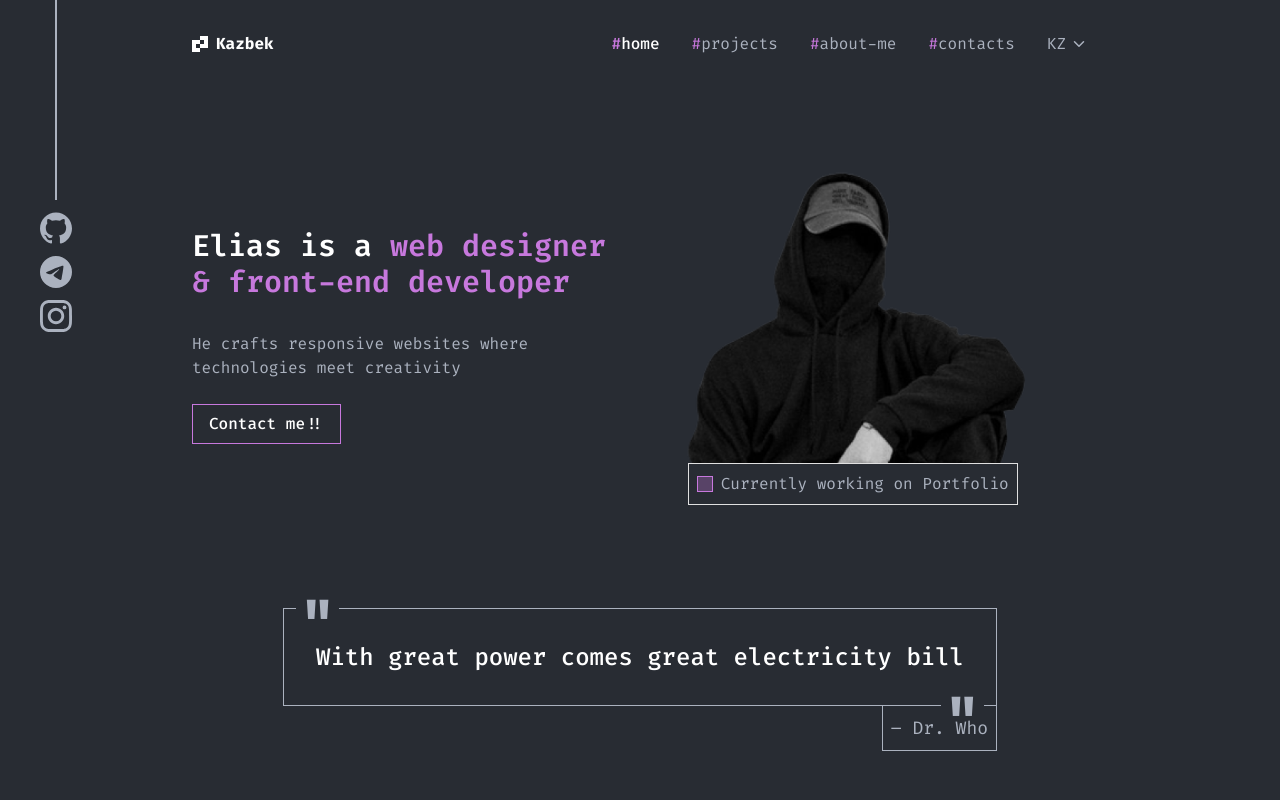
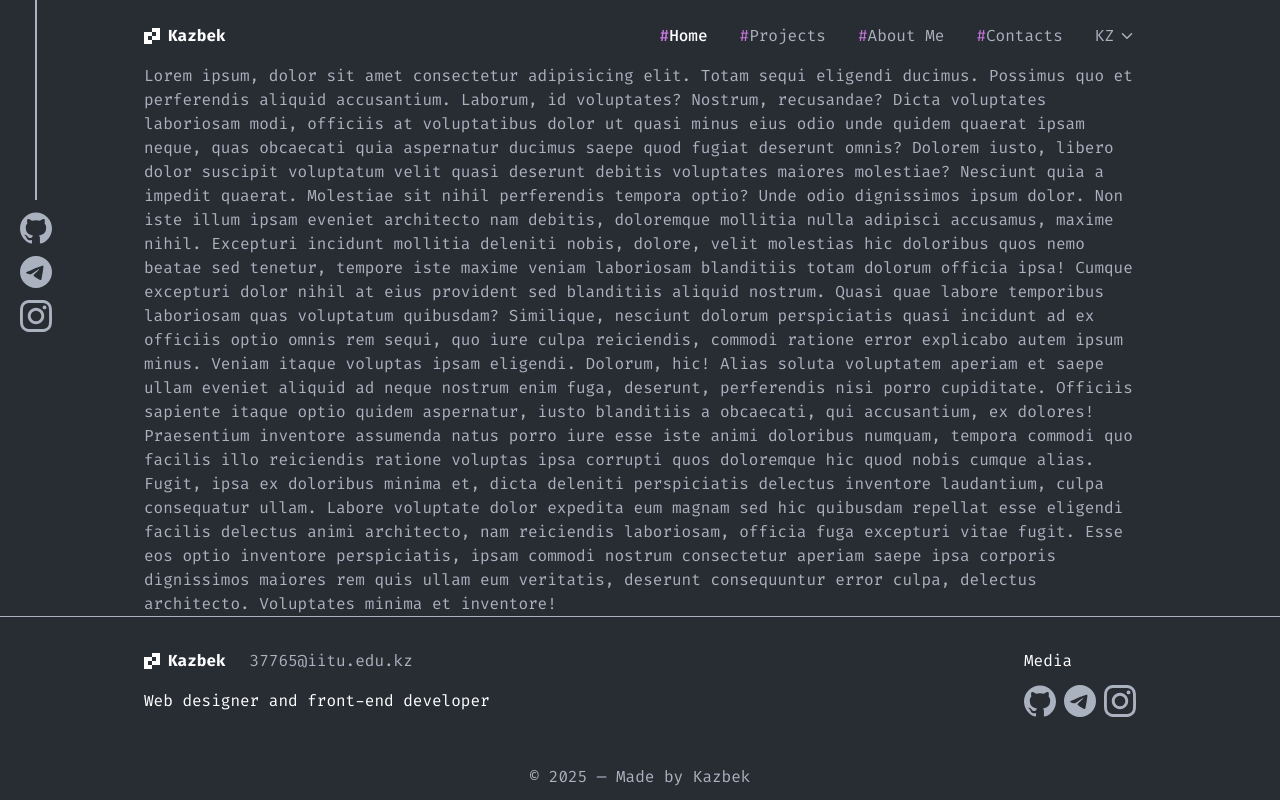
Before and after one commit to RealKazbek/portfolio, a Next.js app: page / in a window 1280 px wide. Shown: the top 800 px of the page. Built offline with nearby package versions, Linux system fonts and the light colour scheme.

Commit message:
Added adaptability to layout, header, footer, but there is something to fix in header. The data/index structure has also been changed. Added animation to the title

```diff
--- a/app/layout.tsx
+++ b/app/layout.tsx
@@ -1,34 +1,38 @@
 import type { Metadata } from "next";
 import { Fira_Code } from "next/font/google";
 import "./styles/globals.css";
-import Header from "@/components/Header";
 import Footer from "@/components/Footer";
 import MediaDecor from "@/components/ui/decoration/mediaDecor";
+import Header from "@/components/Header";
+import { siteInfo } from "@/data";
+import TitleSpinner from "@/components/ui/decoration/titleSpinner";
 
 const firaCode = Fira_Code({
-  variable: "--font-family",
+  variable: "--font-fira-code",
   subsets: ["latin"],
   weight: ["400", "500", "600", "700"],
+  display: "swap",
 });
 
 export const metadata: Metadata = {
-  title: "Kazbek | Portfolio",
+  title: "loading...",
+  description: siteInfo.description,
 };
 
 export default function RootLayout({
   children,
-}: Readonly<{
+}: {
   children: React.ReactNode;
-}>) {
+}) {
   return (
-    <html lang="en" className="min-h-screen">
-      <body className={`${firaCode.variable} flex flex-col min-h-screen`}>
+    <html lang="en" className={firaCode.variable}>
+      <body className="flex flex-col min-h-screen w-full">
+        <TitleSpinner />
         <MediaDecor />
-
         <Header />
-
-        <main className="mt-16 flex-1 mx-[15%]">{children}</main>
-
+        <main className="flex-1 mt-16 max-w-5xl px-0 mx-4 lg:px-4 lg:w-full lg:mx-auto">
+          {children}
+        </main>
         <Footer />
       </body>
     </html>
--- a/app/page.tsx
+++ b/app/page.tsx
@@ -1,11 +1,43 @@
-import Hero from "@/components/Hero";
-import Quote from "@/components/ui/quote";
+// import Hero from "@/components/Hero";
+// import Quote from "@/components/ui/quote";
 
 export default function Home() {
   return (
     <>
-      <Hero />
-      <Quote />
+      {/* <Hero /> */}
+      {/* <Quote /> */}
+      Lorem ipsum, dolor sit amet consectetur adipisicing elit. Totam sequi
+      eligendi ducimus. Possimus quo et perferendis aliquid accusantium.
+      Laborum, id voluptates? Nostrum, recusandae? Dicta voluptates laboriosam
+      modi, officiis at voluptatibus dolor ut quasi minus eius odio unde quidem
+      quaerat ipsam neque, quas obcaecati quia aspernatur ducimus saepe quod
+      fugiat deserunt omnis? Dolorem iusto, libero dolor suscipit voluptatum
+      velit quasi deserunt debitis voluptates maiores molestiae? Nesciunt quia a
+      impedit quaerat. Molestiae sit nihil perferendis tempora optio? Unde odio
+      dignissimos ipsum dolor. Non iste illum ipsam eveniet architecto nam
+      debitis, doloremque mollitia nulla adipisci accusamus, maxime nihil.
+      Excepturi incidunt mollitia deleniti nobis, dolore, velit molestias hic
+      doloribus quos nemo beatae sed tenetur, tempore iste maxime veniam
+      laboriosam blanditiis totam dolorum officia ipsa! Cumque excepturi dolor
+      nihil at eius provident sed blanditiis aliquid nostrum. Quasi quae labore
+      temporibus laboriosam quas voluptatum quibusdam? Similique, nesciunt
+      dolorum perspiciatis quasi incidunt ad ex officiis optio omnis rem sequi,
+      quo iure culpa reiciendis, commodi ratione error explicabo autem ipsum
+      minus. Veniam itaque voluptas ipsam eligendi. Dolorum, hic! Alias soluta
+      voluptatem aperiam et saepe ullam eveniet aliquid ad neque nostrum enim
+      fuga, deserunt, perferendis nisi porro cupiditate. Officiis sapiente
+      itaque optio quidem aspernatur, iusto blanditiis a obcaecati, qui
+      accusantium, ex dolores! Praesentium inventore assumenda natus porro iure
+      esse iste animi doloribus numquam, tempora commodi quo facilis illo
+      reiciendis ratione voluptas ipsa corrupti quos doloremque hic quod nobis
+      cumque alias. Fugit, ipsa ex doloribus minima et, dicta deleniti
+      perspiciatis delectus inventore laudantium, culpa consequatur ullam.
+      Labore voluptate dolor expedita eum magnam sed hic quibusdam repellat esse
+      eligendi facilis delectus animi architecto, nam reiciendis laboriosam,
+      officia fuga excepturi vitae fugit. Esse eos optio inventore perspiciatis,
+      ipsam commodi nostrum consectetur aperiam saepe ipsa corporis dignissimos
+      maiores rem quis ullam eum veritatis, deserunt consequuntur error culpa,
+      delectus architecto. Voluptates minima et inventore!
     </>
   );
 }
--- a/components/Footer.tsx
+++ b/components/Footer.tsx
@@ -1,30 +1,31 @@
 import React from "react";
-import { footer } from "@/data";
+import { footerContent } from "@/data";
 import Logo from "./ui/logo";
 import Link from "next/link";
 
 function Footer() {
   return (
-    <footer className="flex flex-col gap-12 pt-8 pb-4 px-[15%] border-t-1 border-[var(--gray)]">
+    <footer className="pt-8 w-full pb-4 border-t-1 border-[var(--gray)]">
+      <div className="flex flex-col gap-12 lg:w-full max-w-5xl mx-4 px-0 lg:px-4 lg:mx-auto ">
         <div className="flex justify-between">
           <div className="flex flex-col gap-4">
             <div className="flex gap-6">
               <Logo />
               <Link
-              href={`mailto:${footer.mail}`}
+                href={`mailto:${footerContent.email}`}
                 className="hover:text-white transition-all"
               >
-              {footer.mail}
+                {footerContent.email}
               </Link>
             </div>
-          <p className="text-white">{footer.footerAbout}</p>
+            <p className="text-white">{footerContent.description}</p>
           </div>
 
           <div className="flex flex-col gap-3">
             <p className="text-white">Media</p>
             <div className="flex gap-2 h-8">
-            {footer.socialNetwork.map((item, index) => (
-              <Link href={item.link} key={index}>
+              {footerContent.socialLinks.map((item, index) => (
+                <Link href={item.url} key={index}>
                   <item.icon />
                 </Link>
               ))}
@@ -32,7 +33,10 @@ function Footer() {
           </div>
         </div>
 
-      <div className="flex justify-center items-center">{footer.copyRight}</div>
+        <div className="flex justify-center items-center">
+          {footerContent.copyright}
+        </div>
+      </div>
     </footer>
   );
 }
--- a/components/Header.tsx
+++ b/components/Header.tsx
@@ -1,37 +1,35 @@
 "use client";
 
 import React, { useState } from "react";
+import Link from "next/link";
 
-import { navList, socialNetwork } from "@/data";
+import { navigation, developerInfo } from "@/data";
 import HeaderLink from "./ui/headerLink";
 import SwitcherLang from "./ui/switcherLang";
 import BurgerMenu from "./ui/burgerMenu";
 import Logo from "./ui/logo";
-import Link from "next/link";
-
-// ! TODO FOOTER, OPEN ANIMATE AND FIX BURGER MENU ANIMATION
 
 function Header() {
   const [isOpen, setIsOpen] = useState(false);
 
-  const toggleMenu = () => setIsOpen(!isOpen);
+  const toggleMenu = () => setIsOpen((prev) => !prev);
 
   return (
     <header
       className={`${
         isOpen ? "h-full" : ""
-      } fixed left-0 right-0 top-0 px-[15%] pt-4 md:pt-8 pb-2 items-center bg-[var(--color-background)] z-50`}
+      } fixed top-0 left-0 right-0 z-50 mx-4 px-0 lg:px-4 lg:mx-auto lg:w-full max-w-5xl bg-[var(--color-background)] pt-4 lg:pt-6 pb-2`}
     >
       <div className="flex justify-between items-center">
         {/* Logo */}
         <Logo responsive />
 
-        {/* Desktop menu */}
-        <div className="items-center gap-8 hidden md:flex">
+        {/* Desktop nav */}
+        <div className="hidden lg:flex items-center gap-8">
           <nav>
             <ul className="flex items-center gap-8">
-              {navList.map((item, index) => (
-                <li key={index}>
+              {navigation.map((item) => (
+                <li key={item.path}>
                   <HeaderLink href={item.path}>{item.title}</HeaderLink>
                 </li>
               ))}
@@ -41,17 +39,17 @@ function Header() {
           <SwitcherLang desktop />
         </div>
 
-        {/* Mobile Toggle Button */}
+        {/* Mobile burger */}
         <BurgerMenu isOpen={isOpen} toggleMenu={toggleMenu} />
       </div>
 
+      {/* Mobile menu */}
       {isOpen && (
-        <div className={`flex md:hidden flex-col mt-5`}>
-          <div className="flex flex-col items-start gap-8">
+        <div className="flex flex-col mt-5 lg:hidden max-w-5xl mx-auto">
           <nav>
-              <ul className="flex flex-col justify-center gap-8">
-                {navList.map((item, index) => (
-                  <li key={index}>
+            <ul className="flex flex-col gap-8">
+              {navigation.map((item) => (
+                <li key={item.path}>
                   <HeaderLink href={item.path} className="text-3xl">
                     {item.title}
                   </HeaderLink>
@@ -61,11 +59,10 @@ function Header() {
           </nav>
 
           <SwitcherLang />
-          </div>
 
-          <div className="flex justify-center items-center gap-4 h-16 mt-15">
-            {socialNetwork.map((item, index) => (
-              <Link href={item.link} key={index}>
+          <div className="flex justify-center items-center gap-4 h-16 mt-6">
+            {developerInfo.socialLinks.map((item, index) => (
+              <Link href={item.url} key={index}>
                 <item.icon size={16} />
               </Link>
             ))}
--- a/components/Hero.tsx
+++ b/components/Hero.tsx
@@ -3,34 +3,45 @@ import React from "react";
 import { Button } from "./ui/button";
 import Link from "next/link";
 import Image from "next/image";
+import Dots from "./ui/decoration/dots";
 
 function Hero() {
   return (
     <section className="flex my-15 h-106">
       {/* Content */}
-      <div className="flex flex-col justify-center">
-        <h1 className="text-3xl text-white font-semibold">
+      <div className="flex flex-col justify-center items-start w-1/2">
+        <h1 className="text-3xl text-white font-semibold leading-[156%]">
           {header.title.default}
           <span className="text-[var(--primary)]">{header.title.primary}</span>
         </h1>
 
         <p className="mt-8 mb-6">{header.description}</p>
 
-        <Link href={header.button.link}>
+        <Link href={header.button.link} tabIndex={-1}>
           <Button>{header.button.text}</Button>
         </Link>
       </div>
 
       {/* Images */}
-      <div className="flex flex-col justify-center items-center w-full">
-        <Image
-          src={"/images/hero.png"}
-          alt=""
-          width={350}
-          height={250}
-          className="object-contain"
-        />
-        <div className="border p-2 flex items-center gap-2 z-40 bg-[var(--color-background)]">
+      <div className="flex flex-col justify-center items-center w-1/2">
+        <div className="relative w-full border-b-2 border-[var(--primary)]">
+          <Image
+            src="/images/hero.png"
+            alt=""
+            width={457}
+            height={386}
+            className="z-15 w-full"
+          />
+          <Dots className="bottom-25 right-10" size={8} />
+          <Image
+            src={"/images/icons/logooutline.svg"}
+            alt=""
+            width={155}
+            height={155}
+            className="z-10 absolute top-25 left-15"
+          />
+        </div>
+        <div className="border border-t-0 p-2 flex items-center gap-2 z-40 bg-[var(--color-background)]">
           <span className="w-4 h-4 border border-[var(--primary)] bg-[rgba(199,120,221,0.3)]"></span>
           <p>{header.textSubImage}</p>
         </div>
--- a/components/ui/burgerMenu.tsx
+++ b/components/ui/burgerMenu.tsx
@@ -9,7 +9,7 @@ function BurgerMenu({ isOpen, toggleMenu }: BurgerMenuProps) {
   return (
     <button
       onClick={() => toggleMenu()}
-      className={`md:hidden w-10 h-10 flex flex-col items-center justify-center gap-2 transition-transform duration-500 ${
+      className={`lg:hidden w-10 h-10 flex flex-col items-center justify-center gap-2 transition-transform duration-500 ${
         isOpen ? "rotate-180" : ""
       }`}
     >
--- a/components/ui/decoration/mediaDecor.tsx
+++ b/components/ui/decoration/mediaDecor.tsx
@@ -1,13 +1,13 @@
-import { socialNetwork } from "@/data";
+import { developerInfo } from "@/data";
 import Link from "next/link";
 import React from "react";
 
 function MediaDecor() {
   return (
-    <div className="fixed hidden md:flex flex-col items-center justify-center z-150 top-0 left-10 gap-3">
+    <div className="fixed hidden min-[1130px]:flex flex-col items-center justify-center z-150 top-0 left-5 gap-3">
       <span className="w-0.5 h-50 bg-[var(--gray)]"></span>
-      {socialNetwork.map((item, index) => (
-        <Link key={index} href={item.link}>
+      {developerInfo.socialLinks.map((item, index) => (
+        <Link key={index} href={item.url}>
           <item.icon />
         </Link>
       ))}
--- /dev/null
+++ b/components/ui/decoration/titleSpinner.tsx
@@ -0,0 +1,54 @@
+"use client";
+
+import { useEffect, useRef } from "react";
+import { usePathname } from "next/navigation";
+import { developerInfo, navigation } from "@/data";
+
+export default function TitleSpinner() {
+  const pathname = usePathname();
+
+  const currentPage = navigation.find((item) => item.path === pathname);
+  const suffix = currentPage?.title || "Страница";
+
+  const intervalRef = useRef<NodeJS.Timeout | null>(null);
+  const iRef = useRef(0);
+
+  useEffect(() => {
+    const frames = ["◐", "◓", "◑", "◒"];
+    const name = developerInfo.name;
+
+    const startAnimation = () => {
+      if (intervalRef.current) return;
+      intervalRef.current = setInterval(() => {
+        const frame = frames[iRef.current % frames.length];
+        document.title = `${frame} ${name} | ${suffix}`;
+        iRef.current++;
+      }, 750);
+    };
+
+    const stopAnimation = () => {
+      if (intervalRef.current) {
+        clearInterval(intervalRef.current);
+        intervalRef.current = null;
+      }
+    };
+
+    const handleVisibilityChange = () => {
+      if (document.visibilityState === "visible") {
+        startAnimation();
+      } else {
+        stopAnimation();
+      }
+    };
+
+    handleVisibilityChange();
+    document.addEventListener("visibilitychange", handleVisibilityChange);
+
+    return () => {
+      stopAnimation();
+      document.removeEventListener("visibilitychange", handleVisibilityChange);
+    };
+  }, [suffix]);
+
+  return null;
+}
--- a/components/ui/logo.tsx
+++ b/components/ui/logo.tsx
@@ -15,7 +15,7 @@ function Logo({ responsive }: { responsive?: boolean }) {
       href="/"
       className={`flex items-center ${
         responsive ? "gap-3" : "gap-2"
-      } md:gap-2 text-[var(--gray)] ${
+      } lg:gap-2 text-[var(--gray)] ${
         isActive ? "text-white" : "hover:text-white"
       }`}
     >
@@ -24,12 +24,12 @@ function Logo({ responsive }: { responsive?: boolean }) {
         alt="Site logo"
         width={24}
         height={24}
-        className={`${responsive ? "h-6 w-6" : "h-4 w-4"} md:h-4 md:w-4`}
+        className={`${responsive ? "h-6 w-6" : "h-4 w-4"} lg:h-4 lg:w-4`}
       />
       <h3
         className={`font-bold ${
           responsive ? "text-2xl" : "text-base"
-        } md:text-base`}
+        } lg:text-base`}
       >
         {developerInfo.name}
       </h3>
--- a/data/index.ts
+++ b/data/index.ts
@@ -2,74 +2,60 @@ import { GitHub } from "@/components/ui/icons/github";
 import { Telegram } from "@/components/ui/icons/telegram";
 import { Instagram } from "@/components/ui/icons/instagram";
 
-export const info = {
-  currentYear: "2025",
+// ========== Developer Info ==========
+export const developerInfo = {
+  name: "Kazbek",
+  email: "37765@iitu.edu.kz",
+  role: "Front-end Developer",
+  socialLinks: [
+    { icon: GitHub, url: "https://github.com/RealKazbek" },
+    { icon: Telegram, url: "https://t.me/RealKazbek" },
+    { icon: Instagram, url: "https://www.instagram.com/realkazbek" },
+  ],
 };
 
-// Советую только три
-export const socialNetwork = [
-  {
-    icon: GitHub,
-    link: "https://github.com/RealKazbek",
-  },
-  {
-    icon: Telegram,
-    link: "https://t.me/RealKazbek",
-  },
-  {
-    icon: Instagram,
-    link: "https://www.instagram.com/realkazbek",
-  },
+// ========== Site Info ==========
+export const siteInfo = {
+  title: developerInfo.name,
+  description: `Personal portfolio of ${
+    developerInfo.name
+  } — ${developerInfo.role.toLowerCase()}.`,
+  currentYear: new Date().getFullYear(),
+};
+
+// ========== Navigation ==========
+export const navigation = [
+  { title: "Home", path: "/" },
+  { title: "Projects", path: "/project" },
+  { title: "About Me", path: "/about" },
+  { title: "Contacts", path: "/contact" },
 ];
 
-export const developerInfo = {
-  name: "Kazbek",
-  mail: "37765@iitu.edu.kz",
-  socialNetwork,
+// ========== Header ==========
+export const headerContent = {
+  title: {
+    default: "Elias is a ",
+    highlight: "web designer & front-end developer",
+  },
+  subtitle: "He crafts responsive websites where technologies meet creativity",
+  ctaButton: {
+    text: "Contact me!",
+    link: "/",
+  },
+  status: "Currently working on Portfolio",
 };
 
-export const navList = [
-  {
-    title: "home",
-    path: "/",
-  },
-  {
-    title: "projects",
-    path: "/project",
-  },
-  {
-    title: "about-me",
-    path: "/about",
-  },
-  {
-    title: "contacts",
-    path: "/contact",
-  },
-];
-
-export const header = {
-  title: {
-    default: "Elias is a ",
-    primary: "web designer & front-end developer",
-  },
-  description:
-    "He crafts responsive websites where technologies meet creativity",
-  button: {
-    text: "Contact me!!",
-    link: "/",
-  },
-  textSubImage: "Currently working on Portfolio",
+// ========== Footer ==========
+export const footerContent = {
+  author: developerInfo.name,
+  email: developerInfo.email,
+  description: "Web designer and front-end developer",
+  socialLinks: developerInfo.socialLinks,
+  copyright: `© ${siteInfo.currentYear} — Made by ${developerInfo.name}`,
 };
 
-export const footer = {
-  name: developerInfo.name,
-  mail: developerInfo.mail,
-  footerAbout: "Web designer and front-end developer",
-  socialNetwork,
-  copyRight: `© Copyright ${info.currentYear}. Made by ${developerInfo.name}`,
-};
-
-export const quote = {
-  quote: "With great power comes great electricity bill",
+// ========== Fun Quote ==========
+export const featuredQuote = {
+  text: "With great power comes great electricity bill",
   author: "Dr. Who",
 };
```
Lines whose indentation alone changed are shown as unchanged.
